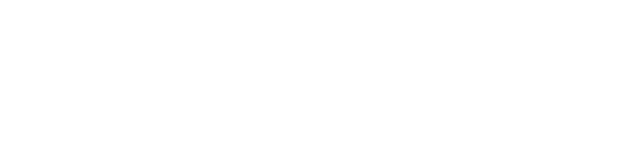
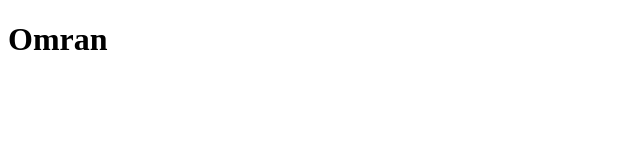
Before and after one commit to omranalantkli-IT/test_exam, a plain HTML site: page index.html in a window 1280 px wide. Shown: the whole page, without its empty margins (0-640 px from the left). Drawn offline with Linux system fonts and the light colour scheme.

Commit message:
Update index.html
update

```diff
--- a/index.html
+++ b/index.html
@@ -6,6 +6,6 @@
     <title>Document</title>
 </head>
 <body>
-
+    <h1>Omran</h1>
 </body>
 </html>
```
